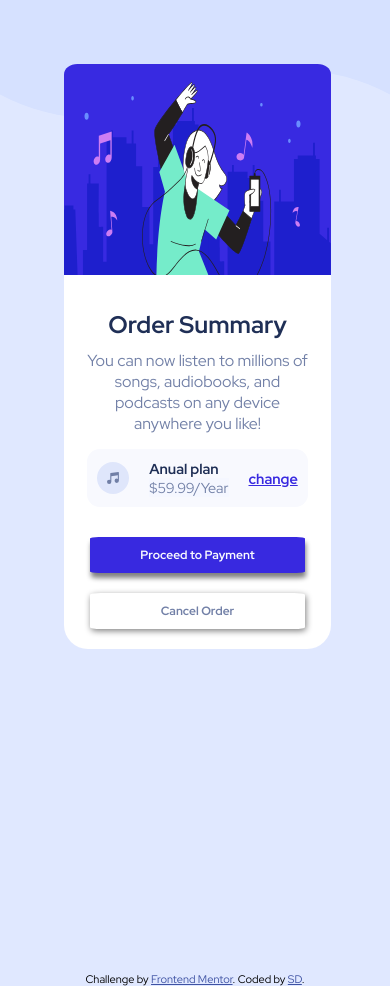
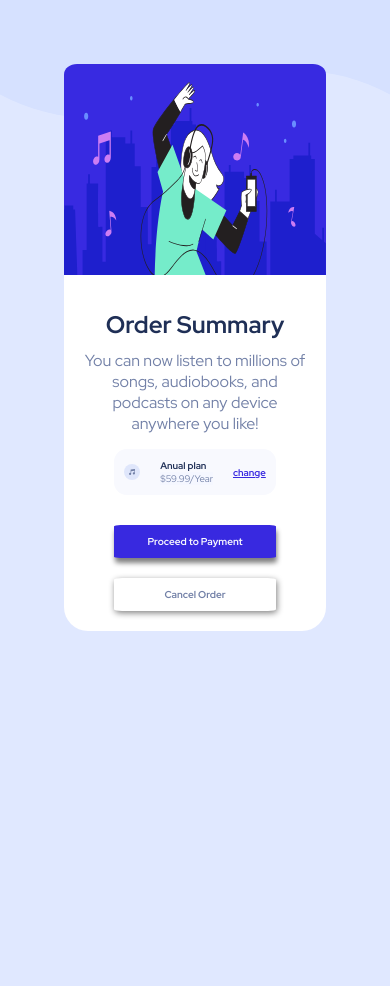
Before and after one commit to siddhivitadhekale/Order-summary-component, a plain HTML site: page index.html in a window 390 px wide. Drawn offline with Linux system fonts and the light colour scheme.

Commit message:
commited

```diff
--- a/index.html
+++ b/index.html
@@ -15,15 +15,7 @@
     <title>Frontend Mentor | Order summary card</title>
 
     <!-- Feel free to remove these styles or customise in your own stylesheet 👍 -->
-    <style>
-      .attribution {
-        font-size: 11px;
-        text-align: center;
-      }
-      .attribution a {
-        color: hsl(228, 45%, 44%);
-      }
-    </style>
+
     <link rel="stylesheet" href="style.css" />
   </head>
   <body>
@@ -59,14 +51,5 @@
         </div>
       </div>
     </main>
-
-    <footer>
-      <div class="attribution">
-        Challenge by
-        <a href="https://www.frontendmentor.io?ref=challenge" target="_blank"
-          >Frontend Mentor</a
-        >. Coded by <a href="#">SD</a>.
-      </div>
-    </footer>
   </body>
 </html>
--- a/style.css
+++ b/style.css
@@ -48,7 +48,6 @@ body {
 }
 .card-container {
   max-width: 20rem;
-  width: 100%;
   border: none;
   border-radius: 1.5rem;
   border-top-left-radius: 15%;
@@ -82,6 +81,7 @@ body {
 }
 
 .plan-box {
+  min-width: inherit;
   flex-direction: row;
   justify-content: space-between;
   background-color: var(--Nutarl-white);
@@ -117,7 +117,8 @@ body {
 }
 .payBtn {
   display: block;
-  padding-inline: 50px;
+  text-align: center;
+  padding-inline: auto;
   padding-block: 10px;
   margin-bottom: 20px;
   font-weight: var(--fw-700);
@@ -152,25 +153,25 @@ body {
     font-size: 12px;
   }
   .card-container {
-    min-width: 267px;
-    min-height: 487px;
+    max-width: 50rem;
   }
   .plan-box {
+    font-size: 14px;
     justify-content: space-between;
   }
   .plan-box-left img {
-    width: 2rem;
+    width: 1rem;
   }
   .plan-content > * {
-    font-size: 0.9rem;
+    font-size: 0.6rem;
   }
   .plan-box-right {
-    font-size: 0.9rem;
+    font-size: 0.6rem;
   }
   .payBtn {
-    font-size: 12px;
+    font-size: 10px;
   }
   .cancelBtn {
-    font-size: 12px;
+    font-size: 10px;
   }
 }
```
